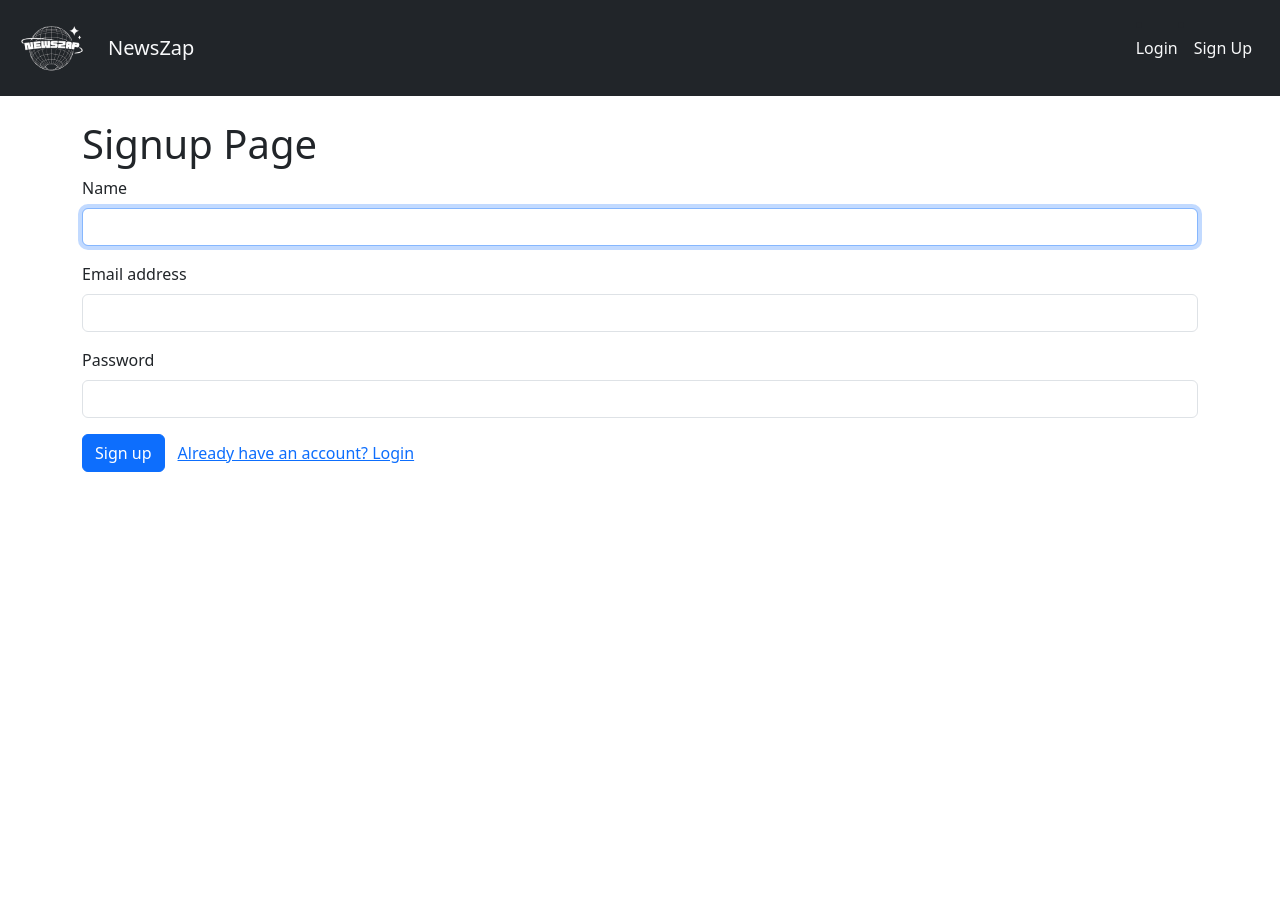
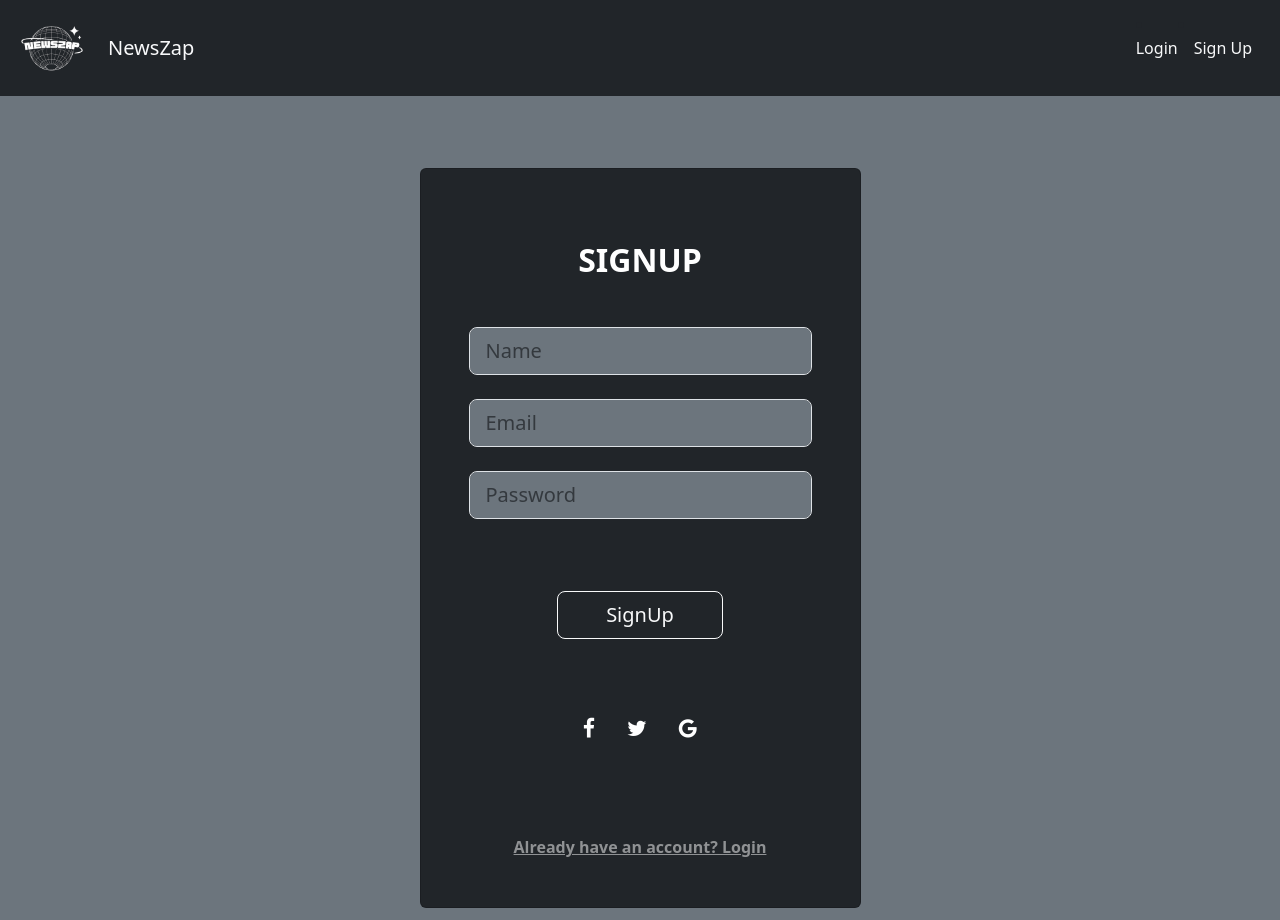
Before and after one commit to DarkSoul5544/NewsZap, a React (Create React App) app: page /signup in a window 1280 px wide. Before the commit the page ends 800 px from the top, so only its background shows below. Built offline with nearby package versions, Linux system fonts and the light colour scheme.

Commit message:
Components Changes

```diff
--- a/public/index.html
+++ b/public/index.html
@@ -18,6 +18,7 @@
     <link rel="manifest" href="%PUBLIC_URL%/manifest.json" />
 
     <title>NewsZap</title>
+    <link rel="stylesheet" href="https://cdnjs.cloudflare.com/ajax/libs/font-awesome/4.7.0/css/font-awesome.min.css">
     <link href="https://cdn.jsdelivr.net/npm/bootstrap@5.3.3/dist/css/bootstrap.min.css" rel="stylesheet" integrity="sha384-QWTKZyjpPEjISv5WaRU9OFeRpok6YctnYmDr5pNlyT2bRjXh0JMhjY6hW+ALEwIH" crossorigin="anonymous">
 <script src="https://cdn.jsdelivr.net/npm/bootstrap@5.3.3/dist/js/bootstrap.bundle.min.js" integrity="sha384-YvpcrYf0tY3lHB60NNkmXc5s9fDVZLESaAA55NDzOxhy9GkcIdslK1eN7N6jIeHz" crossorigin="anonymous"></script>
   </head>
--- a/src/App.css
+++ b/src/App.css
@@ -36,3 +36,13 @@
     transform: rotate(360deg);
   }
 }
+.gradient-custom {
+  /* fallback for old browsers */
+  background: #6a11cb;
+
+  /* Chrome 10-25, Safari 5.1-6 */
+  background: -webkit-linear-gradient(to right, rgba(106, 17, 203, 1), rgba(37, 117, 252, 1));
+
+  /* W3C, IE 10+/ Edge, Firefox 16+, Chrome 26+, Opera 12+, Safari 7+ */
+  background: linear-gradient(to right, rgba(106, 17, 203, 1), rgba(37, 117, 252, 1))
+  }
--- a/src/App.js
+++ b/src/App.js
@@ -10,7 +10,7 @@ function App() {
   const [showFooter, setShowFooter] = useState(false);
 
   return (
-    <div className="App">
+    <div className="App bg-secondary">
       <Navbar/>
       <Router>
         <Routes>
--- a/src/components/Footer.js
+++ b/src/components/Footer.js
@@ -1,4 +1,4 @@
-import React from 'react'
+import React from "react";
 
 export default function Footer() {
   return (
@@ -12,15 +12,36 @@ export default function Footer() {
           </div>
           <div className="col-md-5 d-flex justify-content-end ">
             <ul className="list-unstyled ">
-            <h5>Connect with us</h5>
-              <li><a href="https://www.facebook.com/" className="text-light"><i className="fab fa-facebook-f me-2"></i>Facebook</a></li>
-              <li><a href="https://twitter.com/darksoul_gg" className="text-light"><i className="fab fa-twitter me-2"></i>Twitter</a></li>
-              <li><a href="https://www.instagram.com/vishalgupta.222/" className="text-light"><i className="fab fa-instagram me-2"></i>Instagram</a></li>
-              <li><a href="https://www.linkedin.com/in/vishalgupta9" className="text-light"><i className="fab fa-linkedin-in me-2"></i>LinkedIn</a></li>
+              <h5>Connect with us</h5>
+
+              <li>
+                <a
+                  href="https://twitter.com/darksoul_gg"
+                  className="text-light"
+                >
+                  <i className="fa fa-twitter me-2"></i>Twitter
+                </a>
+              </li>
+              <li>
+                <a
+                  href="https://www.instagram.com/vishalgupta.222/"
+                  className="text-light"
+                >
+                  <i className="fa fa-instagram me-2"></i>Instagram
+                </a>
+              </li>
+              <li>
+                <a
+                  href="https://www.linkedin.com/in/vishalgupta9"
+                  className="text-light"
+                >
+                  <i className="fa fa-linkedin me-2"></i>LinkedIn
+                </a>
+              </li>
             </ul>
           </div>
         </div>
       </div>
     </div>
-  )
+  );
 }
--- a/src/components/LoginPage.js
+++ b/src/components/LoginPage.js
@@ -1,28 +1,87 @@
-import React, { useRef } from 'react';
-import { Link } from 'react-router-dom';
+import React from "react";
+import { Link } from "react-router-dom";
+// import Logo from  './logo.png';
 
 const LoginPage = () => {
-  const emailRef = useRef(null);
+  return (
+    <div className=" text-center bg-secondary p-2 text-white bg-opacity-75">
+      <section className="vh-100 gradient-custom">
+        <div className="container py-5 h-100 ">
+          <div className="row d-flex justify-content-center align-items-center h-100">
+            <div className="col-12 col-md-8 col-lg-6 col-xl-5">
+              <div className="card bg-dark text-white">
+                <div className="card-body p-5 text-center">
+                  <div className="mb-md-5 mt-md-4 pb-5">
+                    <h2 className="fw-bold mb-2 text-uppercase">Login</h2>
+                    <p className="text-white-50 mb-5 my-3">
+                      Please enter your Email and Password!
+                    </p>
+                    <div
+                      data-mdb-input-init
+                      className="form-outline form-white mb-4"
+                    >
+                      <input
+                        type="email"
+                        id="typeEmailX"
+                        className="form-control form-control-lg bg-secondary"
+                        placeholder="Email"
+                      />
+                    </div>
 
-  React.useEffect(() => {
-    emailRef.current.focus();
-  }, []);
+                    <div
+                      data-mdb-input-init
+                      className="form-outline form-white mb-4"
+                    >
+                      <input
+                        type="password"
+                        id="typePasswordX"
+                        className="form-control form-control-lg bg-secondary"
+                        placeholder="Password"
+                      />
+                    </div>
 
-  return (
-    <div className="container">
-      <h1>Login Page</h1>
-      <form>
-        <div className="mb-3">
-          <label htmlFor="email" className="form-label">Email address</label>
-          <input type="email" className="form-control" id="email" ref={emailRef} />
+                    <p className="small mb-5 pb-lg-2">
+                      <a className="text-white-50" href="#!">
+                        Forgot password?
+                      </a>
+                    </p>
+
+                    <button
+                      data-mdb-button-init
+                      data-mdb-ripple-init
+                      className="btn btn-outline-light btn-lg px-5"
+                      type="submit"
+                    >
+                      Login
+                    </button>
+
+                    <div className="d-flex justify-content-center text-center mt-4 pt-1">
+                      <a href="#!" className="text-white">
+                        <i className="fa fa-facebook-f fa-lg"></i>
+                      </a>
+                      <a href="#!" className="text-white">
+                        <i className="fa fa-twitter fa-lg mx-4 px-2"></i>
+                      </a>
+                      <a href="#!" className="text-white">
+                        <i className="fa fa-google fa-lg"></i>
+                      </a>
+                    </div>
+                  </div>
+
+                  <div>
+                    <p className="mb-0">
+                      Don't have an account?{" "}
+                      <Link to="/signup" className="text-white-50 fw-bold">
+                        Sign Up
+                      </Link>
+                    </p>
+                  </div>
+                </div>
+              </div>
+            </div>
+          </div>
         </div>
-        <div className="mb-3">
-          <label htmlFor="password" className="form-label">Password</label>
-          <input type="password" className="form-control" id="password" />
-        </div>
-        <button type="submit" className="btn btn-primary">Login</button>
-        <Link to="/signup" className="btn btn-link">Don't have an account? Sign up</Link>
-      </form>
+      </section>
     </div>
   );
 };
--- a/src/components/SignupPage.js
+++ b/src/components/SignupPage.js
@@ -1,32 +1,88 @@
-import React, { useRef } from 'react';
-import { Link } from 'react-router-dom';
+import React from "react";
+import { Link } from "react-router-dom";
 
 const SignupPage = () => {
-  const nameRef = useRef(null);
-
-  React.useEffect(() => {
-    nameRef.current.focus();
-  }, []);
-
   return (
     <div className="container mt-4">
-      <h1>Signup Page</h1>
-      <form>
-        <div className="mb-3">
-          <label htmlFor="name" className="form-label">Name</label>
-          <input type="text" className="form-control" id="name" ref={nameRef} />
+      <section className="vh-100 gradient-custom">
+        <div className="container py-5 h-100 ">
+          <div className="row d-flex justify-content-center align-items-center h-100">
+            <div className="col-12 col-md-8 col-lg-6 col-xl-5">
+              <div className="card bg-dark text-white">
+                <div className="card-body p-5 text-center">
+                  <div className="mb-md-5 mt-md-4 pb-5">
+                    <h2 className="fw-bold mb-2 text-uppercase mb-5">Signup</h2>
+                    <div
+                      data-mdb-input-init
+                      className="form-outline form-white mb-4"
+                    >
+                      <input
+                        type="text"
+                        id="typetext"
+                        className="form-control form-control-lg bg-secondary"
+                        placeholder="Name"
+                      />
+                    </div>
+                    <div
+                      data-mdb-input-init
+                      className="form-outline form-white mb-4"
+                    >
+                      <input
+                        type="email"
+                        id="typeEmailX"
+                        className="form-control form-control-lg bg-secondary"
+                        placeholder="Email"
+                      />
+                    </div>
+
+                    <div
+                      data-mdb-input-init
+                      className="form-outline form-white mb-4"
+                    >
+                      <input
+                        type="password"
+                        id="typePasswordX"
+                        className="form-control form-control-lg bg-secondary"
+                        placeholder="Password"
+                      />
+                    </div>
+
+                    <button
+                      data-mdb-button-init
+                      data-mdb-ripple-init
+                      className="btn btn-outline-light btn-lg px-5 my-5"
+                      type="submit"
+                    >
+                      SignUp
+                    </button>
+
+                    <div className="d-flex justify-content-center text-center mt-4 pt-1">
+                      <a href="#!" className="text-white">
+                        <i className="fa fa-facebook-f fa-lg"></i>
+                      </a>
+                      <a href="#!" className="text-white">
+                        <i className="fa fa-twitter fa-lg mx-4 px-2"></i>
+                      </a>
+                      <a href="#!" className="text-white">
+                        <i className="fa fa-google fa-lg"></i>
+                      </a>
+                    </div>
+                  </div>
+
+                  <div>
+                    <p className="mb-0">
+                      {" "}
+                      <Link to="/login" className="text-white-50 fw-bold">
+                        Already have an account? Login
+                      </Link>
+                    </p>
+                  </div>
+                </div>
+              </div>
+            </div>
+          </div>
         </div>
-        <div className="mb-3">
-          <label htmlFor="email" className="form-label">Email address</label>
-          <input type="email" className="form-control" id="email" />
-        </div>
-        <div className="mb-3">
-          <label htmlFor="password" className="form-label">Password</label>
-          <input type="password" className="form-control" id="password" />
-        </div>
-        <button type="submit" className="btn btn-primary">Sign up</button>
-        <Link to="/login" className="btn btn-link">Already have an account? Login</Link>
-      </form>
+      </section>
     </div>
   );
 };
```
Also changed, not shown: src/components/News.js (+96 -21 lines).
